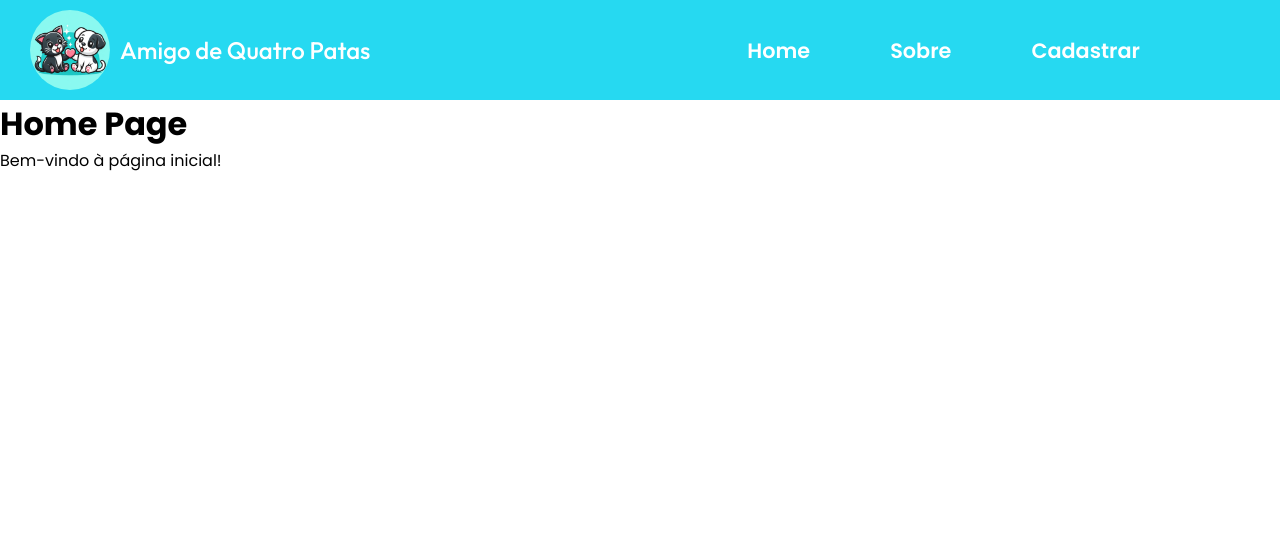
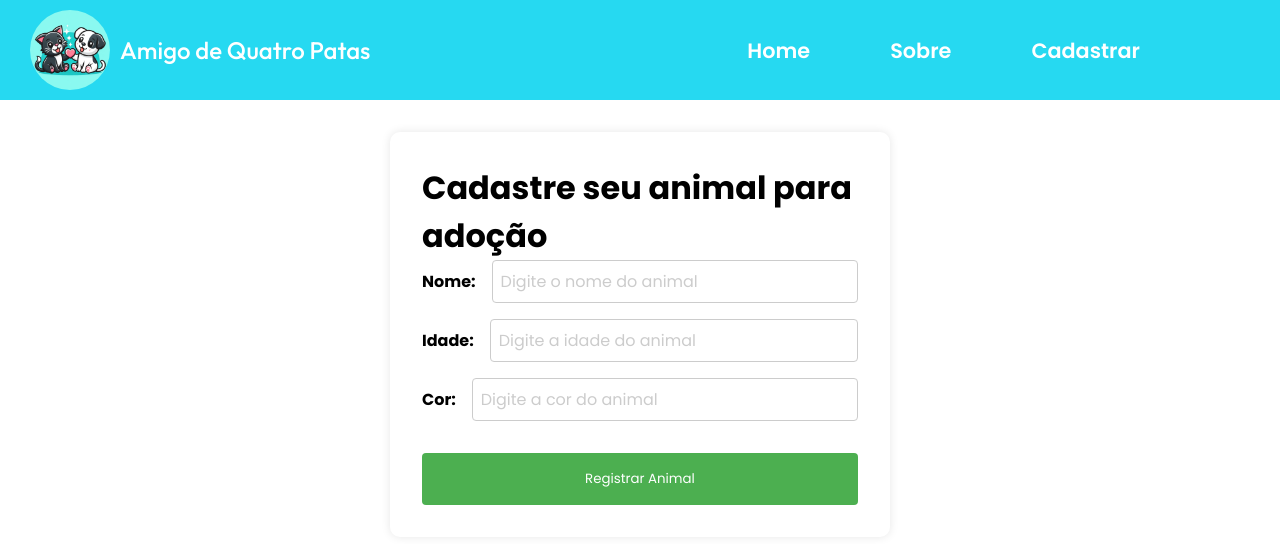
Before and after one commit to kawanlb/AltaPerformance-Web, a React (Create React App) app: page / in a window 1280 px wide. Shown: the top 544 px of the page. Built offline with nearby package versions, Linux system fonts and the light colour scheme.

Commit message:
conexão banco de dados e home

```diff
--- a/package.json
+++ b/package.json
@@ -6,6 +6,9 @@
     "@testing-library/jest-dom": "^5.17.0",
     "@testing-library/react": "^13.4.0",
     "@testing-library/user-event": "^13.5.0",
+    "cors": "^2.8.5",
+    "express": "^4.19.2",
+    "mongoose": "^8.3.3",
     "react": "^18.2.0",
     "react-dom": "^18.2.0",
     "react-router-dom": "^6.22.3",
@@ -13,6 +16,7 @@
     "web-vitals": "^2.1.4"
   },
   "scripts": {
+    "startapi": "node src/api/app.js",
     "start": "react-scripts start",
     "build": "react-scripts build",
     "test": "react-scripts test",
--- /dev/null
+++ b/src/pages/AnimalRegistration.css
@@ -0,0 +1,54 @@
+.animal-registration-container {
+    display: flex;
+    flex-direction: column;
+    align-items: center;
+    padding: 2rem;
+    border-radius: 10px;
+    box-shadow: 0 0 10px rgba(0, 0, 0, 0.1);
+    margin: 2rem auto;
+    max-width: 500px; /* Adjust width as needed */
+  }
+
+  .animal-registration-form {
+    display: flex;
+    flex-direction: column;
+    width: 100%;
+  }
+
+  .input-group {
+    margin-bottom: 1rem;
+    display: flex;
+    align-items: center;
+  }
+
+  .input-group label {
+    margin-right: 1rem;
+    font-weight: bold;
+  }
+
+  .animal-registration-form input {
+    padding: 0.5rem;
+    border: 1px solid #ccc;
+    border-radius: 4px;
+    flex: 1; /* Allow inputs to grow to fill available space */
+  }
+
+  .registration-button {
+    background-color: #4CAF50; /* Green color */
+    color: white;
+    padding: 1rem 2rem;
+    border: none;
+    border-radius: 4px;
+    cursor: pointer;
+    margin-top: 1rem;
+  }
+
+  .registration-button:hover {
+    background-color: #45A049; /* Darker green on hover */
+  }
+
+  /* Optional: Add placeholders styles */
+
+  .animal-registration-form input::placeholder {
+    color: #ccc;
+  }
--- a/src/pages/Home.js
+++ b/src/pages/Home.js
@@ -1,10 +1,61 @@
-import React from 'react';
+import React, { useState } from 'react';
+import './AnimalRegistration.css'; // Import the CSS file
 
 const Home = () => {
+  const [name, setName] = useState('');
+  const [age, setAge] = useState('');
+  const [color, setColor] = useState('');
+
+  const handleSubmit = (event) => {
+    event.preventDefault();
+    console.log('Submitted:', { name, age, color });
+    // You can use this data to submit the registration to a server or database
+  };
+
   return (
-    <div>
-      <h1>Home Page</h1>
-      <p>Bem-vindo à página inicial!</p>
+    <div className="animal-registration-container">
+      <h1>Cadastre seu animal para adoção</h1>
+      <form onSubmit={handleSubmit} className="animal-registration-form">
+        <div className="input-group">
+          <label htmlFor="name">Nome:</label>
+          <input
+            type="text"
+            id="name"
+            value={name}
+            onChange={(event) => setName(event.target.value)}
+            required
+            placeholder="Digite o nome do animal"
+          />
+        </div>
+
+        <div className="input-group">
+          <label htmlFor="age">Idade:</label>
+          <input
+            type="number"
+            id="age"
+            value={age}
+            onChange={(event) => setAge(event.target.value)}
+            required
+            placeholder="Digite a idade do animal"
+          />
+        </div>
+
+        <div className="input-group">
+          <label htmlFor="color">Cor:</label>
+          <input
+            type="text"
+            id="color"
+            value={color}
+            onChange={(event) => setColor(event.target.value)}
+            required
+            placeholder="Digite a cor do animal"
+          />
+        </div>
+
+        <button type="submit" className="registration-button">
+          Registrar Animal
+        </button>
+      </form>
     </div>
   );
 };
```
Also changed, not shown: src/api/app.js (added, +34 -0 lines), 1 other file (tests, documents, lock files or other folders).
